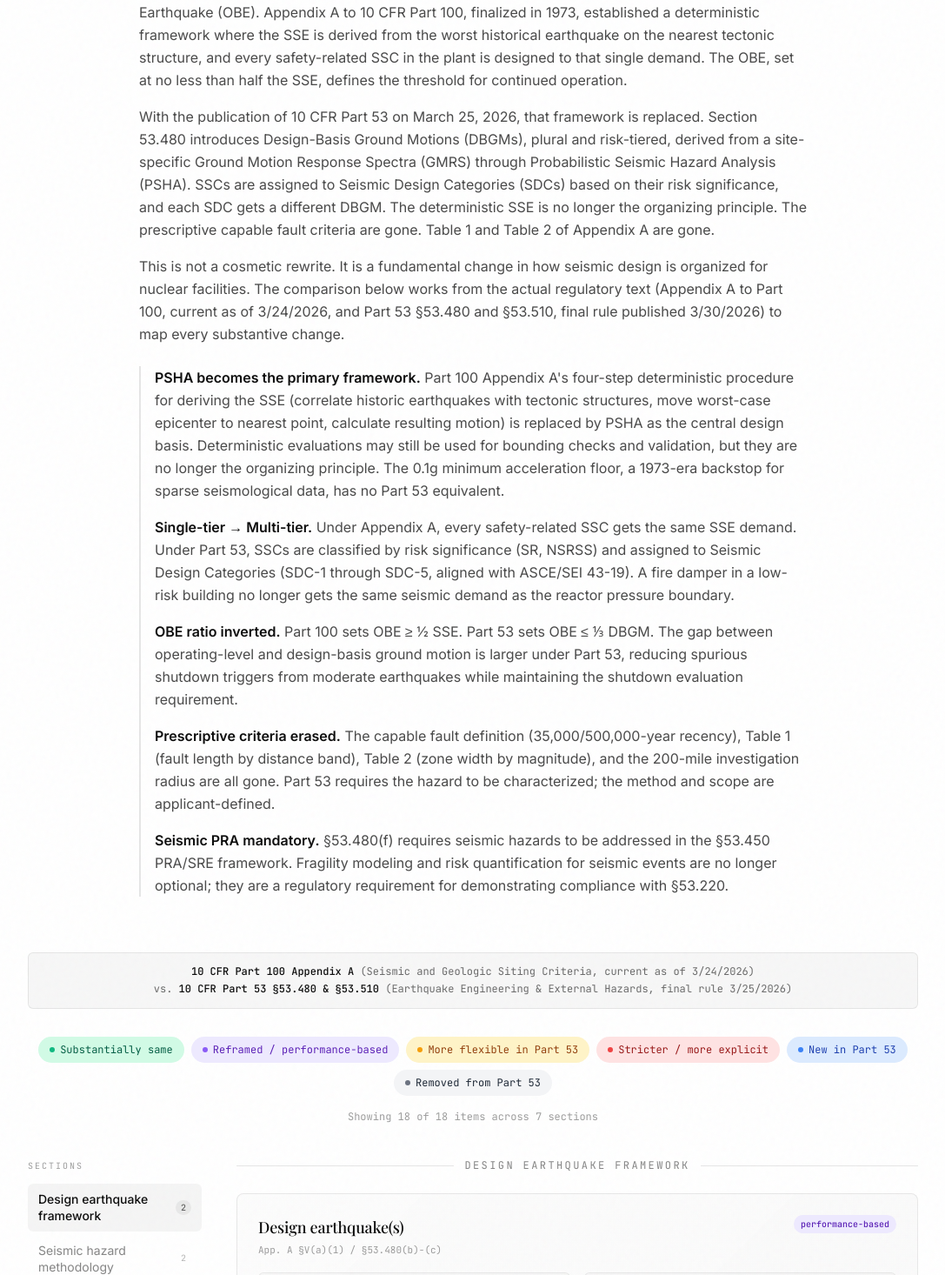
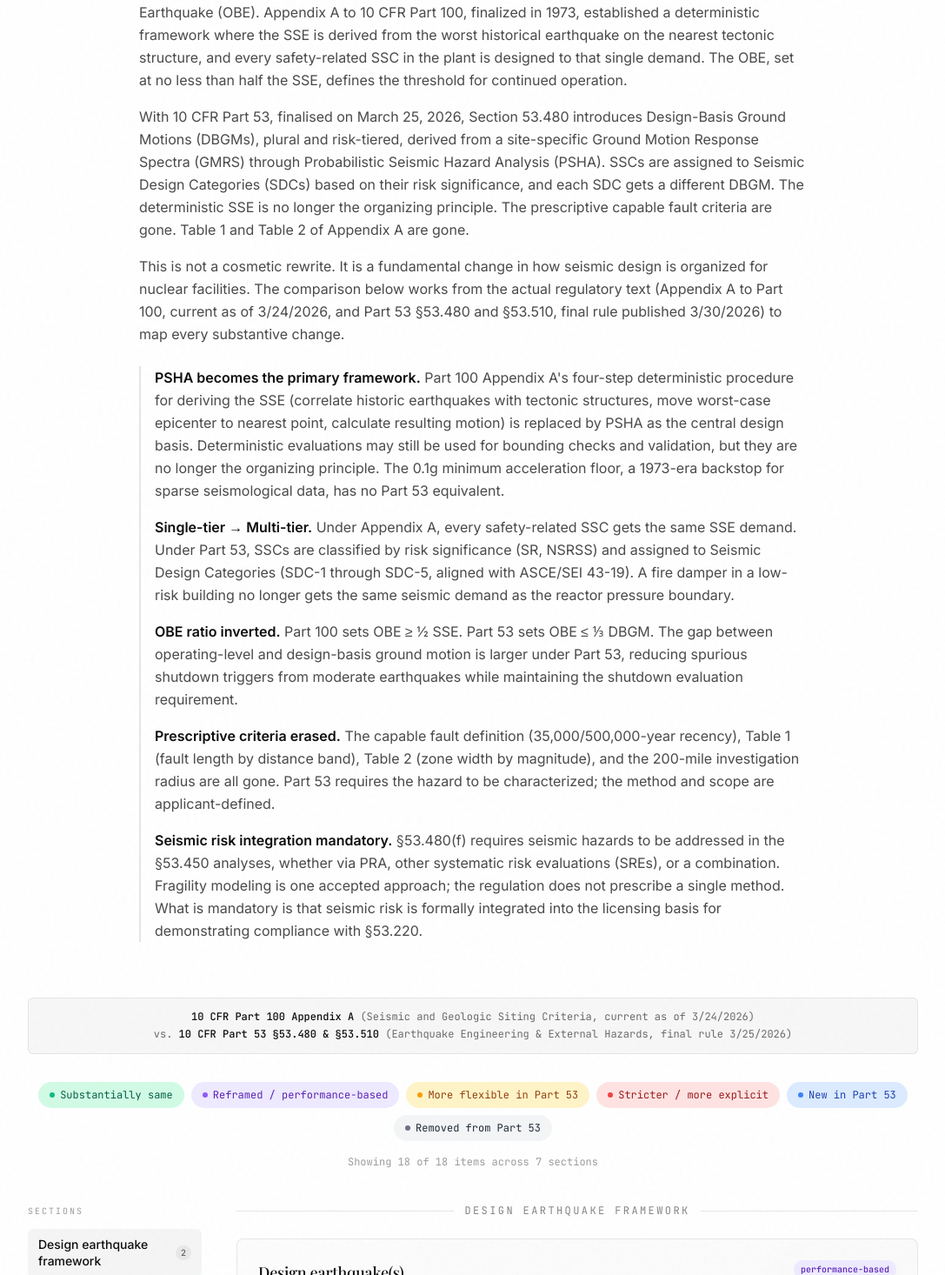
Before and after one commit to in-variant/invariant-website, a React (Vite) app: page /blog/seismic-design-shift in a window 1280 px wide. Shown: the part 504-1970 px from the top of the page at 87% size, without its empty margins (96-1183 px from the left). Built offline with nearby package versions, Linux system fonts and the light colour scheme; a web font is replaced by a local one.

Commit message:
chore: apply suggestions

```diff
--- a/src/pages/blog/SeismicDesignShift.tsx
+++ b/src/pages/blog/SeismicDesignShift.tsx
@@ -245,7 +245,7 @@ const SECTIONS: Section[] = [
           'No requirement for probabilistic risk assessment of seismic events. The deterministic SSE/OBE framework is self-contained: if the SSC withstands the SSE, it is adequate. Seismic margins analysis or seismic PRA was used in practice (post-Fukushima NTTF) but not required by Appendix A.',
         part53:
           '§53.480(f): "The analyses required by §53.450 must address seismic hazards and related SSC responses in determining that the safety criteria defined in §53.220 will be met." This explicitly requires seismic events to be included in the PRA/SRE framework of §53.450, including fragility modeling and risk quantification.',
-        diff: 'Part 53 formally integrates seismic risk into the licensing basis. The preamble states that SSC responses to seismic hazards "could be addressed in the analyses using a fragility model (conditional probability of its failure at a given hazard input level), a high confidence of low probability of failure value, or other method." This means seismic PRA or equivalent is not optional. It is a regulatory requirement for demonstrating compliance with §53.220.',
+        diff: 'Part 53 formally integrates seismic risk into the licensing basis. The preamble states that SSC responses to seismic hazards "could be addressed in the analyses using a fragility model (conditional probability of its failure at a given hazard input level), a high confidence of low probability of failure value, or other method." §53.450 allows PRA, other systematic risk evaluations (SREs), or a combination, so a full seismic PRA is one way to comply, not the only way. What is mandatory is that seismic hazards are addressed within the §53.450 analytical framework for demonstrating compliance with §53.220.',
       },
       {
         topic: 'Engineering method for seismic qualification',
@@ -471,8 +471,7 @@ export default function SeismicDesignShift() {
               the threshold for continued operation.
             </p>
             <p className="font-sans text-base text-ink/75 leading-relaxed">
-              With the publication of 10 CFR Part 53 on March 25, 2026, that framework is replaced.
-              Section 53.480 introduces Design-Basis Ground Motions (DBGMs), plural and risk-tiered,
+              With 10 CFR Part 53, finalised on March 25, 2026, Section 53.480 introduces Design-Basis Ground Motions (DBGMs), plural and risk-tiered,
               derived from a site-specific Ground Motion Response Spectra (GMRS) through Probabilistic
               Seismic Hazard Analysis (PSHA). SSCs are assigned to Seismic Design Categories (SDCs)
               based on their risk significance, and each SDC gets a different DBGM. The deterministic
@@ -520,10 +519,12 @@ export default function SeismicDesignShift() {
               applicant-defined.
             </p>
             <p className="font-sans text-base text-ink/75 leading-relaxed">
-              <strong className="text-ink">Seismic PRA mandatory.</strong> §53.480(f) requires
-              seismic hazards to be addressed in the §53.450 PRA/SRE framework. Fragility
-              modeling and risk quantification for seismic events are no longer optional; they
-              are a regulatory requirement for demonstrating compliance with §53.220.
+              <strong className="text-ink">Seismic risk integration mandatory.</strong> §53.480(f) requires
+              seismic hazards to be addressed in the §53.450 analyses, whether via PRA, other
+              systematic risk evaluations (SREs), or a combination. Fragility modeling is one
+              accepted approach; the regulation does not prescribe a single method. What is
+              mandatory is that seismic risk is formally integrated into the licensing basis
+              for demonstrating compliance with §53.220.
             </p>
           </div>
         </div>
@@ -758,6 +759,41 @@ export default function SeismicDesignShift() {
 
             <div>
               <h3 className="font-mono text-xs tracking-[0.15em] uppercase text-ink/50 mb-3">
+                Three compliance pathways for seismic design
+              </h3>
+              <p className="font-sans text-base text-ink/75 leading-relaxed">
+                The preamble to Part 53 explicitly identifies three approaches for satisfying the
+                seismic design requirements:
+              </p>
+              <ol className="list-decimal list-outside ml-6 mt-3 space-y-2">
+                <li className="font-sans text-base text-ink/75 leading-relaxed">
+                  <strong className="text-ink">Appendix S to Part 50 approach:</strong> the existing
+                  probabilistic framework used for post-1997 licenses, adapted to the Part 53 SSC
+                  classification structure.
+                </li>
+                <li className="font-sans text-base text-ink/75 leading-relaxed">
+                  <strong className="text-ink">ASCE/SEI 43-19:</strong> the graded SDC-1 through SDC-5
+                  framework, which calibrates seismic demand to risk significance and is the basis for
+                  the multi-tier DBGM structure.
+                </li>
+                <li className="font-sans text-base text-ink/75 leading-relaxed">
+                  <strong className="text-ink">Full seismic PRA integration:</strong> where seismic
+                  fragilities and risk quantification are embedded directly in the §53.450 analyses to
+                  demonstrate compliance with §53.220 safety criteria.
+                </li>
+              </ol>
+              <p className="font-sans text-base text-ink/75 leading-relaxed mt-3">
+                These are not mutually exclusive. An applicant could use the ASCE/SEI 43-19 graded
+                framework for structural design while addressing seismic risk in the §53.450 analyses
+                through fragility models, high-confidence-of-low-probability-of-failure (HCLPF) values,
+                or other systematic risk evaluations. The choice of pathway has significant practical
+                implications for the structure of the application and the depth of seismic analysis
+                required.
+              </p>
+            </div>
+
+            <div>
+              <h3 className="font-mono text-xs tracking-[0.15em] uppercase text-ink/50 mb-3">
                 The OBE ratio question
               </h3>
               <p className="font-sans text-base text-ink/75 leading-relaxed">
```
